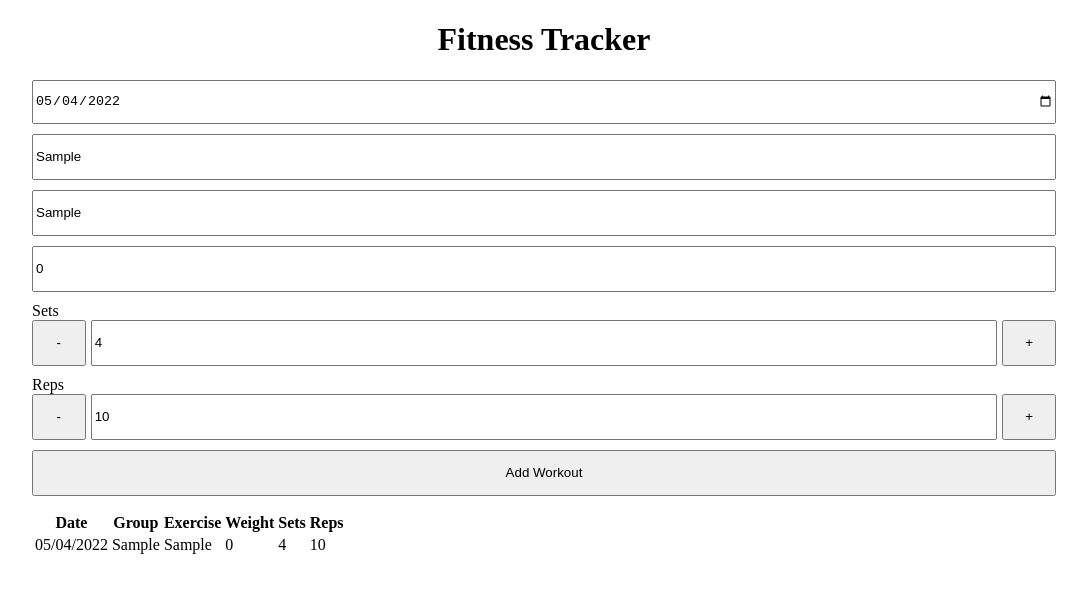
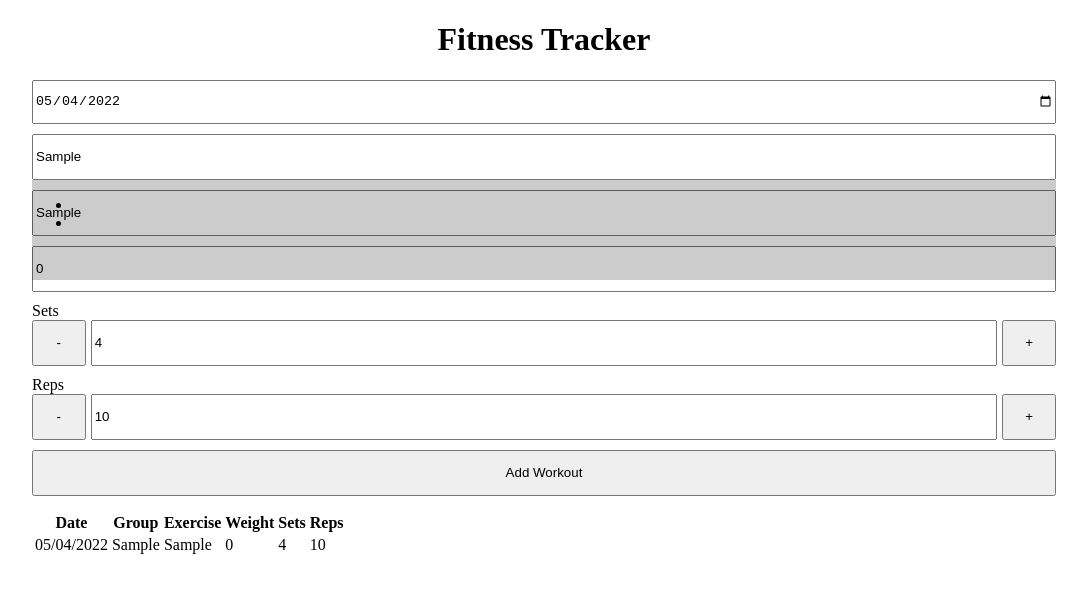
Before and after one commit to jestercruz/fitness-tracker, a React (Create React App) app: page / in a window 1280 px wide. Both pictures are taken after typing "Sample", "Sample" into the empty fields and a click on the button "Add Workout". Shown: the top 592 px of the page, without its empty margins (104-1191 px from the left). Built offline with nearby package versions, Linux system fonts and the light colour scheme.

Commit message:
Troubleshooting

```diff
--- /dev/null
+++ b/src/components/AutoCompletePanel.js
@@ -0,0 +1,22 @@
+import "../stylesheets/AutoCompletePanel.css";
+
+const AutoCompletePanel = ({ data, key }) => {
+  // const obj = { name: "Jester", age: 12, favoriteFood: "Pizza" };
+  // const keys = Object.entries(obj);
+  // console.log(keys);
+  console.log("complete data object" + data + typeof data);
+  console.log("data zero at key" + data[0][key]);
+  console.log(Object.entries(data));
+  // console.log("data 0 key" + data[key]);
+  return (
+    <div className="auto-complete-panel">
+      <ul>
+        {data.map((el) => (
+          <li>{el[key]}</li>
+        ))}
+      </ul>
+    </div>
+  );
+};
+
+export default AutoCompletePanel;
--- a/src/components/ExerciseInput.js
+++ b/src/components/ExerciseInput.js
@@ -2,6 +2,8 @@ import { useEffect, useState } from "react";
 import "../stylesheets/ExerciseInput.css";
 import Input from "./Input";
 import Stepper from "./Stepper";
+import AutoCompletePanel from "./AutoCompletePanel";
+import { WORKOUTS } from "../data/workouts";
 
 const ExerciseInput = ({ exercise, setExercise, setHistory, history }) => {
   const [updateHistory, setUpdateHistory] = useState(false);
@@ -11,6 +13,9 @@ const ExerciseInput = ({ exercise, setExercise, setHistory, history }) => {
       setUpdateHistory(false);
     }
   }, [updateHistory, setHistory, history, exercise]);
+
+  const [showAutoComplete, setShowAutoComplete] = useState(false);
+
   return (
     <div className="exercise-input-container">
       <Input
@@ -23,10 +28,21 @@ const ExerciseInput = ({ exercise, setExercise, setHistory, history }) => {
       <Input
         placeholder="Muscle Group"
         onChange={(e) => {
+          if (e.target.value !== "") {
+            setShowAutoComplete(true);
+          } else {
+            setShowAutoComplete(false);
+          }
           setExercise({ ...exercise, group: e.target.value });
+        }}
+        onBlur={(e) => {
+          setShowAutoComplete(true);
         }}
         value={exercise.group}
       />
+      {showAutoComplete ? (
+        <AutoCompletePanel data={WORKOUTS} key="group" />
+      ) : null}
       <Input
         placeholder="Exercise"
         onChange={(e) => {
--- /dev/null
+++ b/src/data/workouts.js
@@ -0,0 +1,30 @@
+export const WORKOUTS = [
+  {
+    id: 0,
+    group: "Arms",
+    exercises: [
+      {
+        id: 0,
+        exercise: "Bicep Curl",
+      },
+      {
+        id: 1,
+        exercise: "Tricep Extension",
+      },
+    ],
+  },
+  {
+    id: 1,
+    group: "Shoulders",
+    exercises: [
+      {
+        id: 0,
+        exercise: "Shoulder Shrugs",
+      },
+      {
+        id: 1,
+        exercise: "Shoulder Press",
+      },
+    ],
+  },
+];
--- /dev/null
+++ b/src/stylesheets/AutoCompletePanel.css
@@ -0,0 +1,7 @@
+.auto-complete-panel {
+  width: 80%;
+  height: 100px;
+  background-color: rgba(0, 0, 0, 0.2);
+  position: absolute;
+  top: 180px;
+}
```
